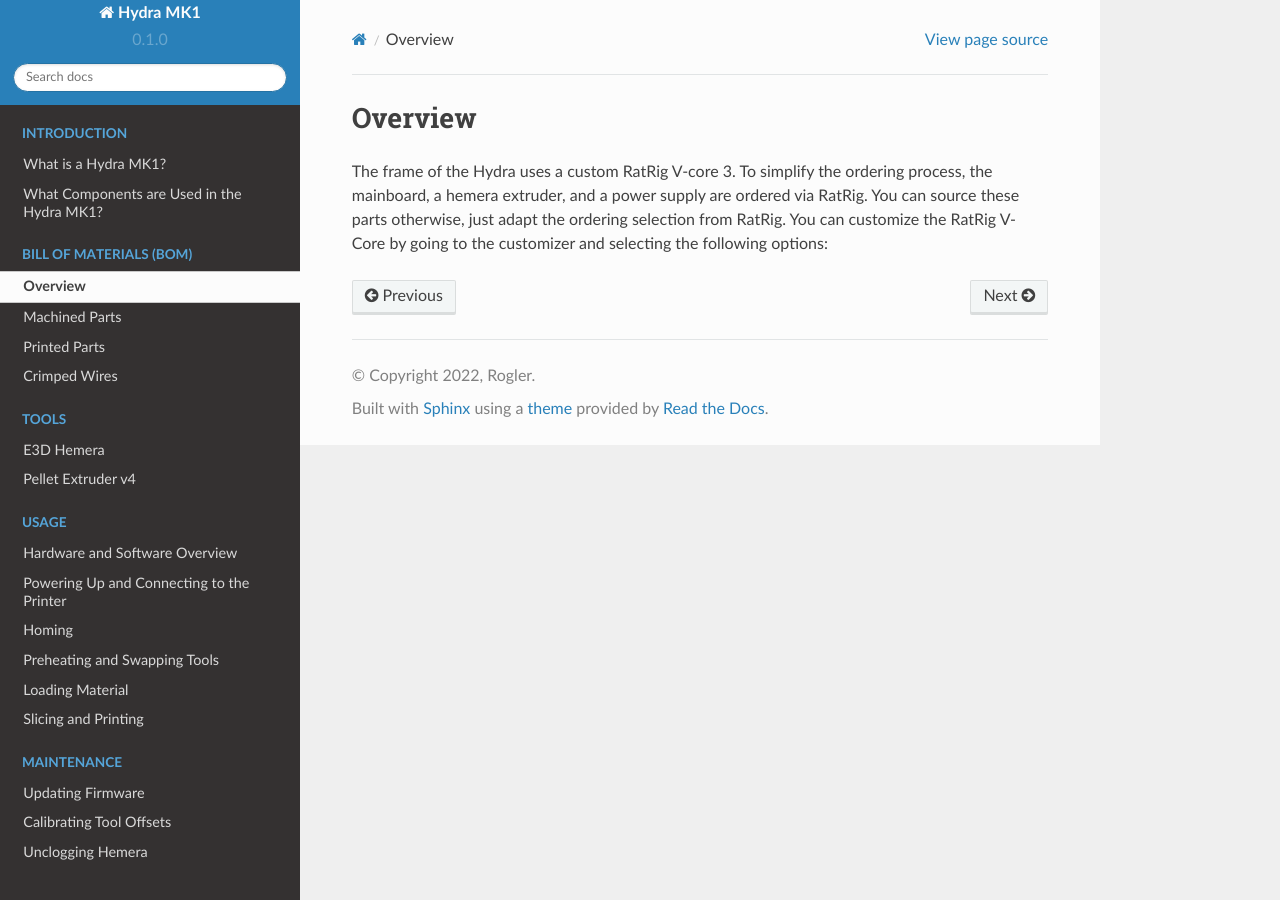
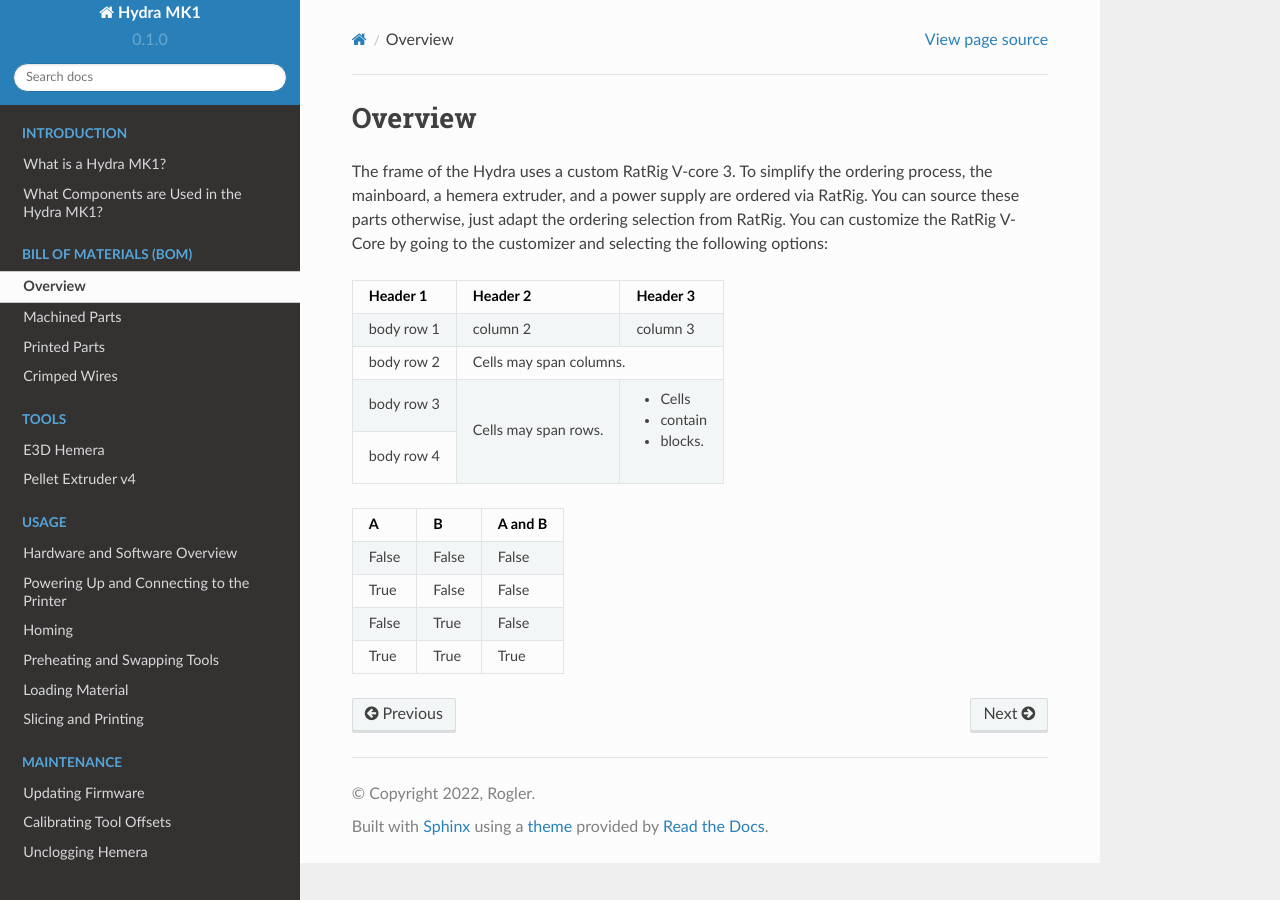
Before and after one commit to srl-ethz/hydra-documentation, a Sphinx documentation site: the page built from docs/source/bom/overview.rst, in a window 1280 px wide. Built offline with Sphinx 7.4.7 and the Read the Docs theme 2.0.0, drawn with Linux system fonts in a browser that asks for light colours; pages that are not in the unit, such as notebooks, are missing from menus.

Commit message:
Update overview.rst

```diff
--- a/docs/source/bom/overview.rst
+++ b/docs/source/bom/overview.rst
@@ -4,6 +4,27 @@
 
 The frame of the Hydra uses a custom RatRig V-core 3. To simplify the ordering process, the mainboard, a hemera extruder, and a power supply are ordered via RatRig. You can source these parts otherwise, just adapt the ordering selection from RatRig. You can customize the RatRig V-Core by going to the customizer and selecting the following options:
 
+
++------------+------------+-----------+
+| Header 1   | Header 2   | Header 3  |
++============+============+===========+
+| body row 1 | column 2   | column 3  |
++------------+------------+-----------+
+| body row 2 | Cells may span columns.|
++------------+------------+-----------+
+| body row 3 | Cells may  | - Cells   |
++------------+ span rows. | - contain |
+| body row 4 |            | - blocks. |
++------------+------------+-----------+
+
+=====  =====  =======
+  A      B    A and B
+=====  =====  =======
+False  False  False
+True   False  False
+False  True   False
+True   True   True
+=====  =====  =======
 
 +---------------------------------------------------------------------------+-------------------------------------------------------------------------------------------------------+
 | Add Endstop Module   Horizontal Limit Switch with 1mt cable & connector   | Yes, add 24V 250Watt Fanless Weho PSU2x Fan   1x40mm Axial Brushless 24V DC & 1x50mm Blower type […]  |
```
